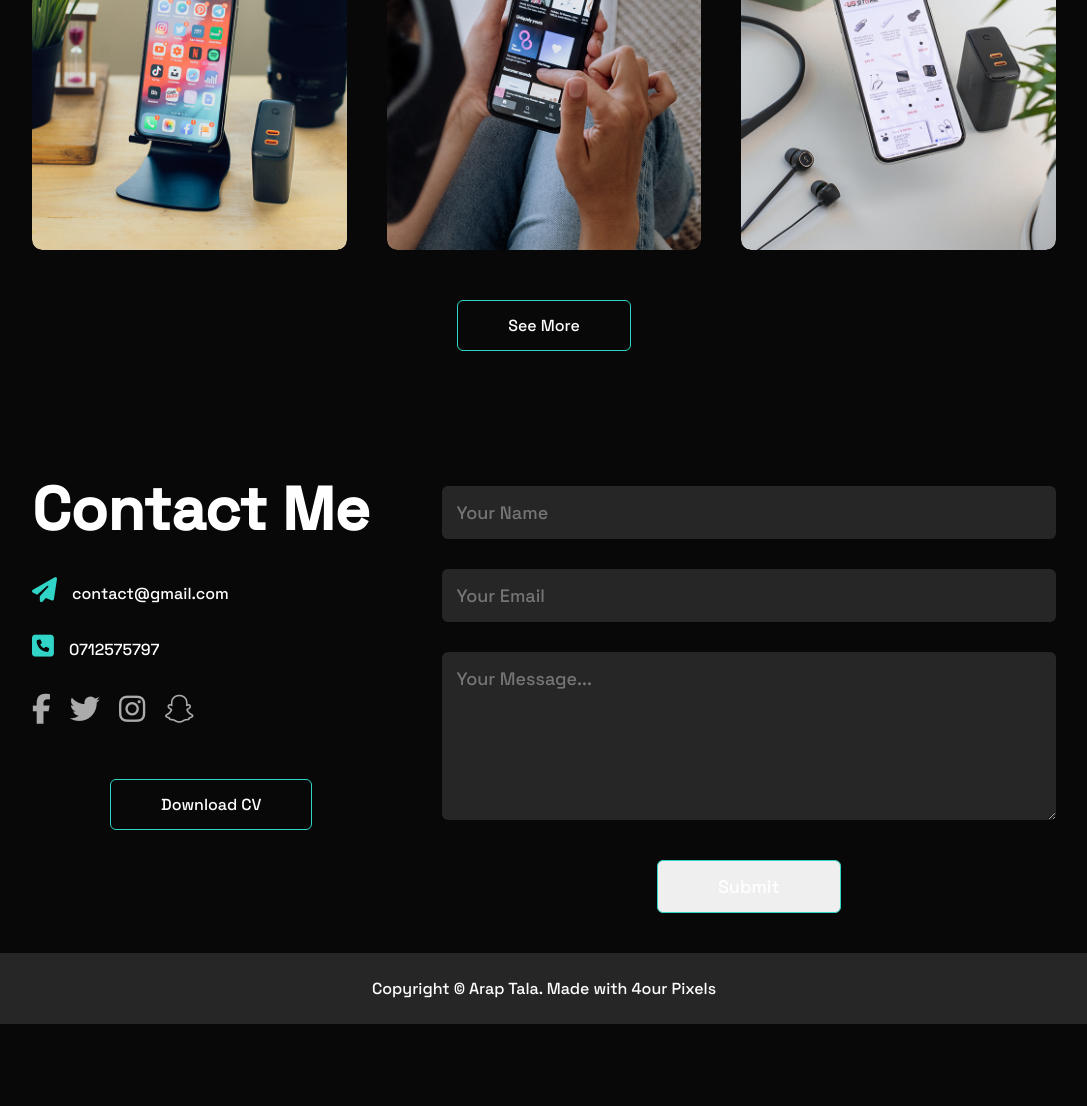
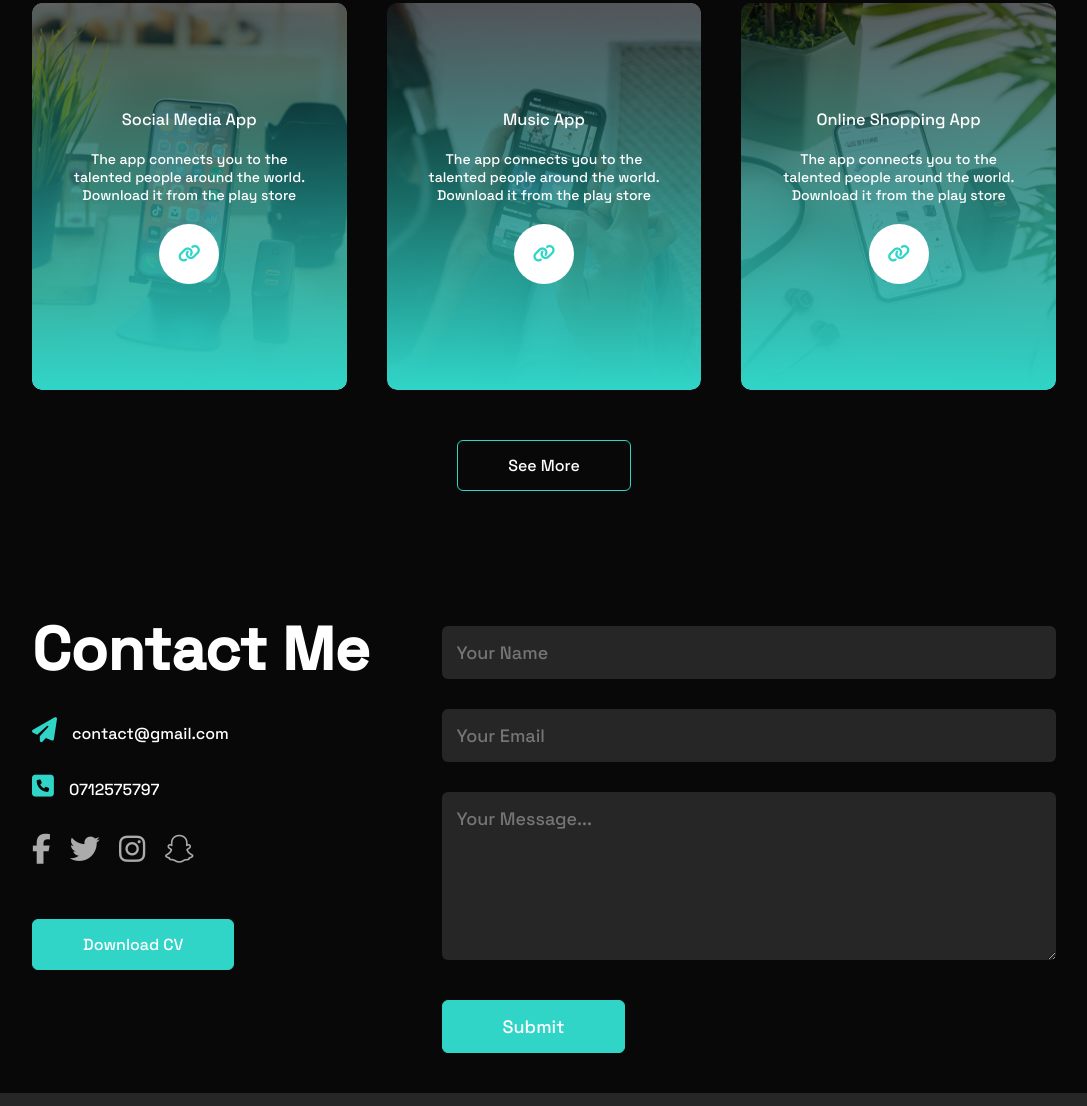
Before and after one commit to araptala/cv, a plain HTML site: page index.html in a window 1280 px wide. Shown: the part 2940-4046 px from the top of the page, without its empty margins (96-1183 px from the left). Before the commit the page ends 3964 px from the top, so only its background shows below. Drawn offline with Linux system fonts and the light colour scheme.

Commit message:
update styles.css
Update 1

```diff
--- a/styles.css
+++ b/styles.css
@@ -160,7 +160,7 @@ nav ul li a:hover::after{
     font-size: 50px;
     margin-bottom: 30px;
 }
-,.services-list div h2{
+.services-list div h2{
     font-size: 30px;
     font-weight: 500;
     margin-bottom: 15px;
@@ -199,7 +199,7 @@ nav ul li a:hover::after{
 }
 .layer{
     width: 100%;
-    height: 0%;
+    height: 100%;
     background: linear-gradient(rgba(0,0,0,0.6), #30D5C8);
     border-radius: 10px;
     position: absolute;
@@ -227,8 +227,8 @@ nav ul li a:hover::after{
     line-height: 60px;
     background: #fff;
     width: 60px;
-    height: 60pc;
-    border-radius: 50px;
+    height: 60px;
+    border-radius: 50%;
     text-align: center;
 }
 .work:hover img{
@@ -282,7 +282,7 @@ nav ul li a:hover::after{
     color: #30D5C8;
     transform: translateY(-5px);
 }
-.btn.btb2{
+.btn.btn2{
     display: inline-block;
     background: #30D5C8;
 }
```
